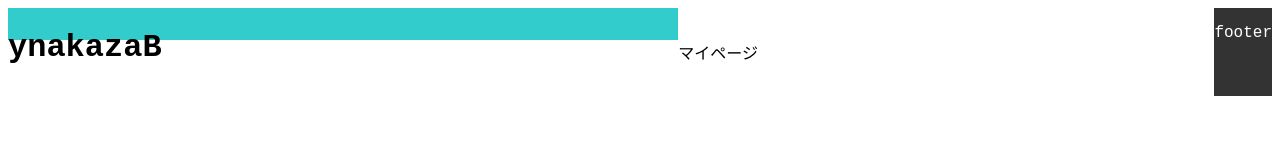
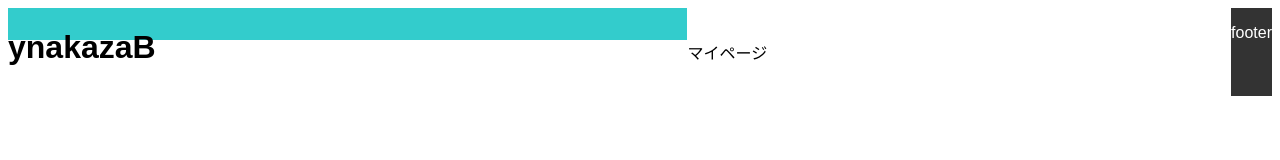
Before and after one commit to ynakazab664/ynakazab664.github.io, a plain HTML site: page index.html in a window 1280 px wide. Drawn offline with Linux system fonts and the light colour scheme.

Commit message:
Update styles.css

```diff
--- a/css/styles.css
+++ b/css/styles.css
@@ -17,7 +17,7 @@
 }
 
 body{
-	font-family:'Courier New', Courier, monospace;
+	font-family: arial;
 	background-color:var(--bg-color);
 	display:flex;
 	flex-director:column;
```
